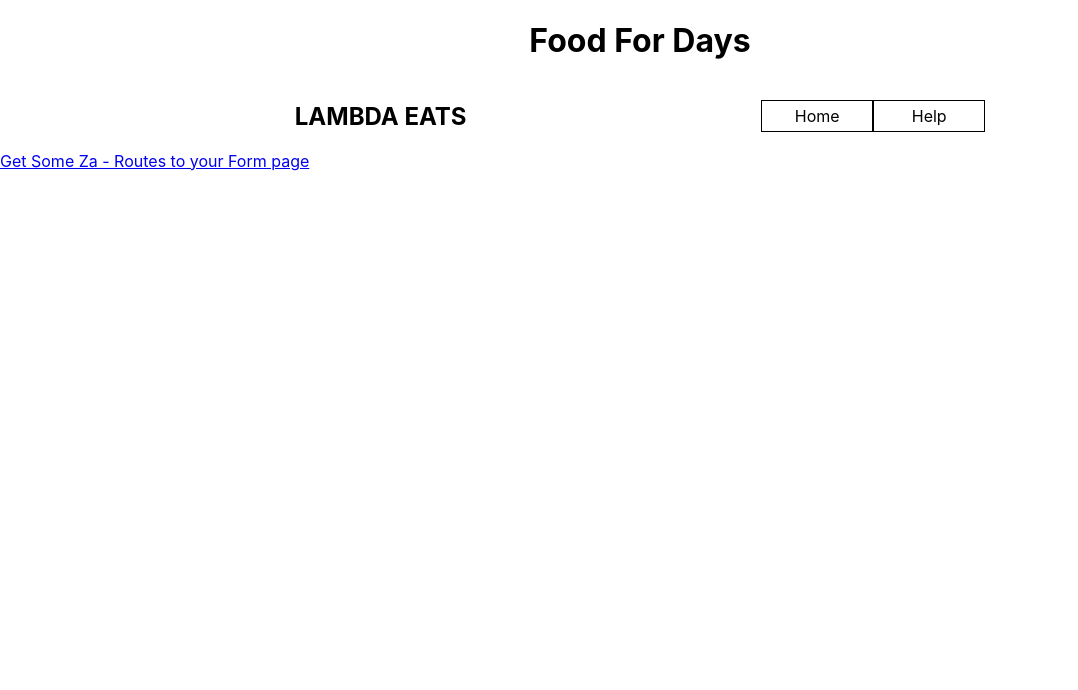
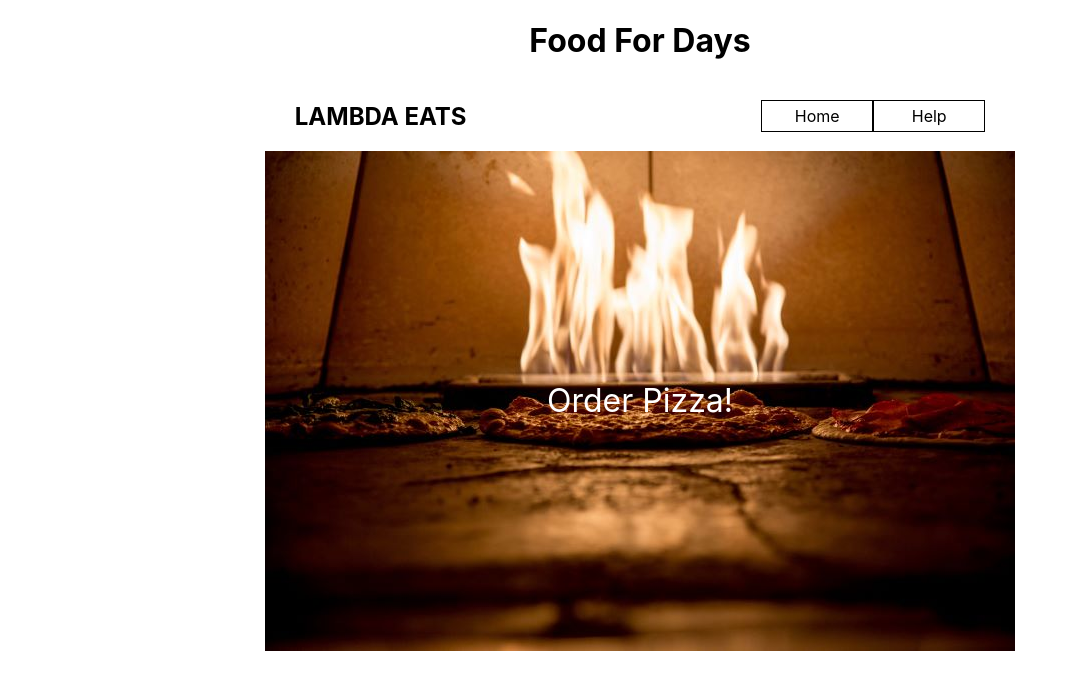
Before and after one commit to bloominstituteoftechnology/Sprint-Challenge-Lambda-Eats-starter, a React (Create React App) app: page / in a window 1280 px wide. Shown: the top 690 px of the page, without its empty margins (0-1078 px from the left). Built offline with nearby package versions, Linux system fonts and the light colour scheme.

Commit message:
basic styling complete, project finished

```diff
--- a/src/App.css
+++ b/src/App.css
@@ -35,12 +35,36 @@
   justify-content: center;
 }
 
+.form-link {
+  text-decoration: none;
+  color: white;
+  font-size: 2rem;
+}
+.form-link:hover {
+  color: black;
+  font-weight: 900;
+}
+
 .header {
   text-align: center;
 }
 
+.form-footer {
+  display: flex;
+  justify-content: center;
+  align-items: center;
+  flex-direction: column;
+}
+
 h2, h3, h4 {
   text-align: center;
+}
+
+.link-container:hover {
+  background-color: white;
+  border-radius: 10px;
+  padding: 5%;
+
 }
 
 .nav-buttons {
@@ -69,6 +93,19 @@ h2, h3, h4 {
   padding: 5px;
 }
 
+.pizza-hero {
+  background-image: url('./pizza_bg.jpg');
+  background-position: center;
+  background-repeat: no-repeat;
+  width: 100%;
+  height: 500px;
+  margin: 0 auto;
+  display: flex;
+  justify-content: center;
+  align-items: center;
+
+}
+
 .toppings-container {
   display: flex;
 }
--- a/src/App.js
+++ b/src/App.js
@@ -1,9 +1,5 @@
 import React from "react";
-import { BrowserRouter as Router,
-   Route,
-   Link,
-   Switch
-  } from 'react-router-dom';
+import { Route, Link, Switch } from 'react-router-dom';
 import '../src/App.css';
 import Form from './Form';
 import Home from './Home';
@@ -14,7 +10,7 @@ const App = () => {
 
         <Route exact path='/'>
           <Home />
-          <Link to='/pizza'>Get Some Za - Routes to your Form page</Link>
+
         </Route>
 
 
--- a/src/Form.js
+++ b/src/Form.js
@@ -248,13 +248,23 @@ const Form = () => {
                     </div>
                 </div>
 
-                <label htmlFor='instructions'>
-                    Special Instructions:&nbsp;
-                    <textarea id='instructions' name='instructions' type='text' />
-                </label>
+                <div className='form-footer'>
+                    <div>
+                    <label htmlFor='instructions'>
+                        Special Instructions:&nbsp;<br/>
+                        <textarea id='instructions' name='instructions' type='text' />
+                    </label>
+                    </div>
+                    <div>
+                    <button type='submit' data-cy="order" >Order</button>
+                    <pre>{JSON.stringify(formPost, null, 2)}</pre>
 
-                <button type='submit' data-cy="order" >Order</button>
-                <pre>{JSON.stringify(formPost, null, 2)}</pre>
+                    </div>
+
+
+
+                </div>
+
                 </form>
     </div>
 </div>
--- a/src/Home.js
+++ b/src/Home.js
@@ -1,9 +1,21 @@
 import React from 'react';
 import Nav from './Nav';
+import { Link } from 'react-router-dom';
 
 const Home = () => {
     return (
+        <>
         <Nav />
+
+        <div className='pizza-hero'>
+            <div className='link-container'>
+            <Link className='form-link' to='/pizza'>Order Pizza!</Link>
+            </div>
+
+        </div>
+        </>
+
+
     )
 }
 
```
Also changed, not shown: src/pizza_bg.jpg (added), 1 other file (tests, documents, lock files or other folders).
